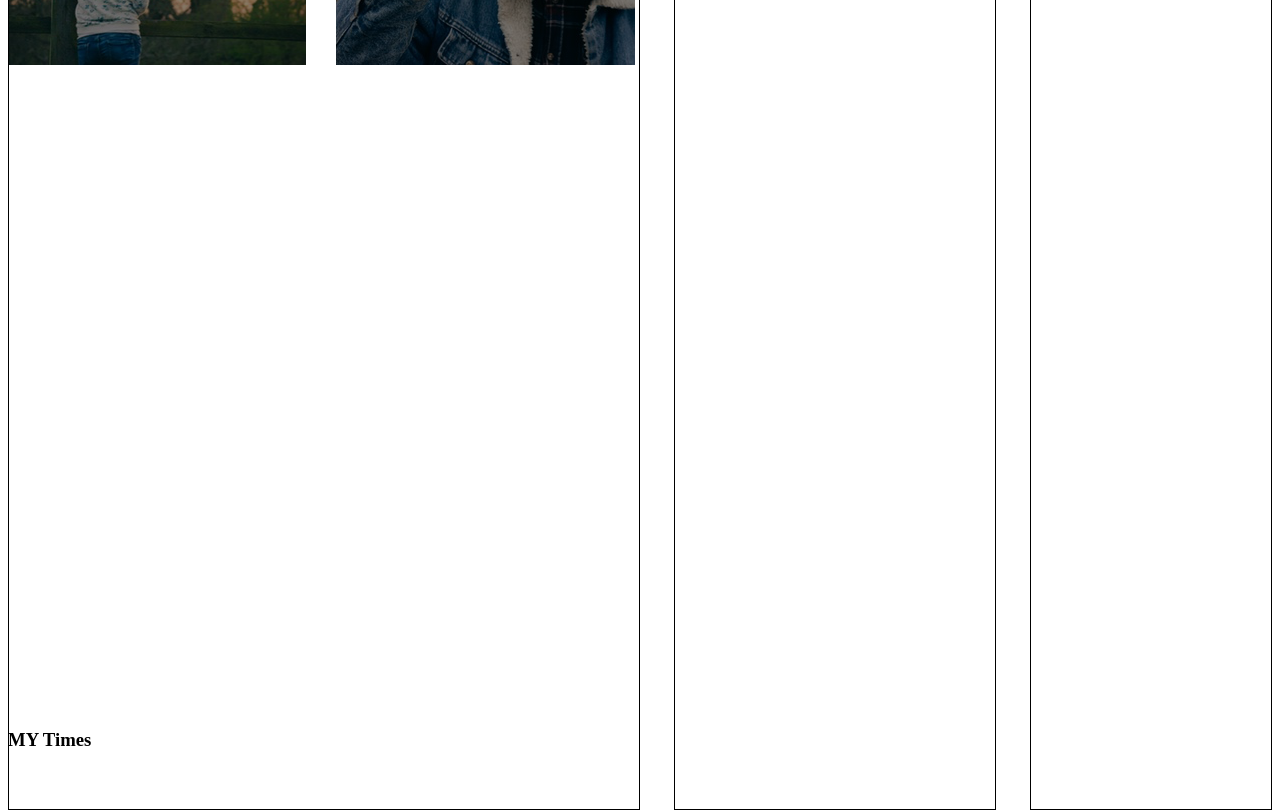
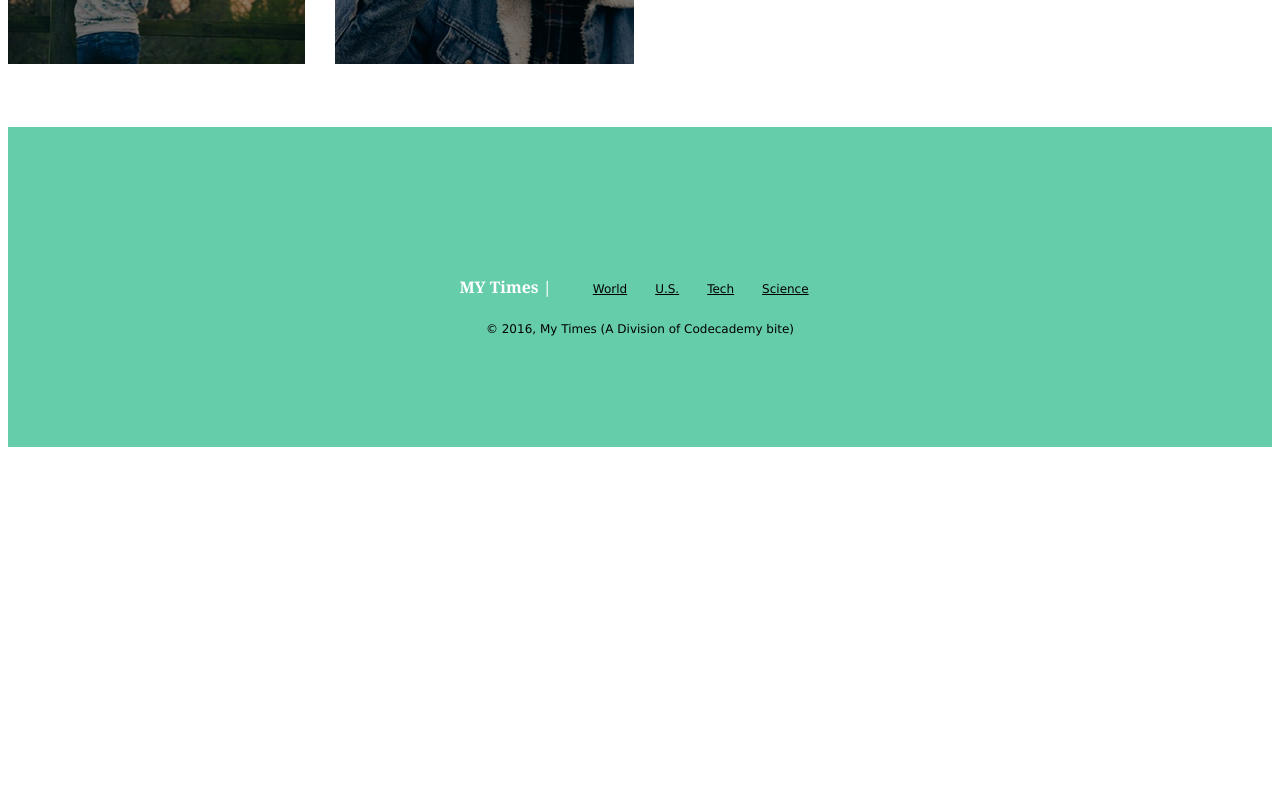
Before and after one commit to Pascal98/mytimes, a plain HTML site: page index.html in a window 1280 px wide. Shown: the part 1100-1910 px from the top of the page. After the commit the page ends 1547 px from the top, so only its background shows below. Drawn offline with Linux system fonts and the light colour scheme.

Commit message:
finished project

```diff
--- a/index.html
+++ b/index.html
@@ -101,7 +101,18 @@
   <!--Footer-->
 
   <div class="footer">
-    <h3>MY Times</h3>
+     <div class="flexbox">
+      <div class="footer1">
+        <span>MY Times   |</span>
+        <a href="#">World</a>
+        <a href="#">U.S.</a>
+        <a href="#">Tech</a>
+        <a href="#">Science</a>
+      </div>
+    </div>
+      <div class="footer2">
+        <span>© 2016, My Times (A Division of Codecademy bite)</span>
+	  </div>
   </div>
 
 </body>
--- a/material/style.css
+++ b/material/style.css
@@ -66,8 +66,7 @@
 .left
 {
 	width: 630px;
-	border: 1px solid black;
-	height: 1800px;
+	height: 100%;
 	display: flex;
 	flex-direction: column;
 	align-items: flex-start;
@@ -149,7 +148,6 @@
 .middle
 {
 	width: 300px;
-	border: 1px solid black;
 	padding: 0 10px;
 }
 
@@ -175,7 +173,6 @@
 .right
 {
 	width: 240px;
-	border: 1px solid black;
 }
 
 .colpicture4
@@ -210,3 +207,49 @@
 }
 
 /*Footer*/
+
+.footer
+{
+	width: 100%;
+	height: 320px;
+	background-color: mediumaquamarine;
+	position: relative;
+	top: 165px;
+}
+
+.flexbox
+{
+	justify-content: center;
+	align-items: center;
+	flex-wrap: wrap;
+	display: flex;
+	width: 100%;
+	height: 100%;
+}
+
+.footer1 span
+{
+	font-family: Georgia;
+    font-size: 16px;
+    font-weight: bold;
+    color: white;
+	padding-right: 25px;
+}
+
+.footer1 a
+{
+	color: black;
+	padding: 12px;
+	font-family: Verdana;
+    font-size: 12px;
+}
+
+.footer2
+{
+	display: flex;
+	justify-content: center;
+	position: relative;
+	top: -125px;
+	font-family: Verdana;
+    font-size: 12px;
+}
```
